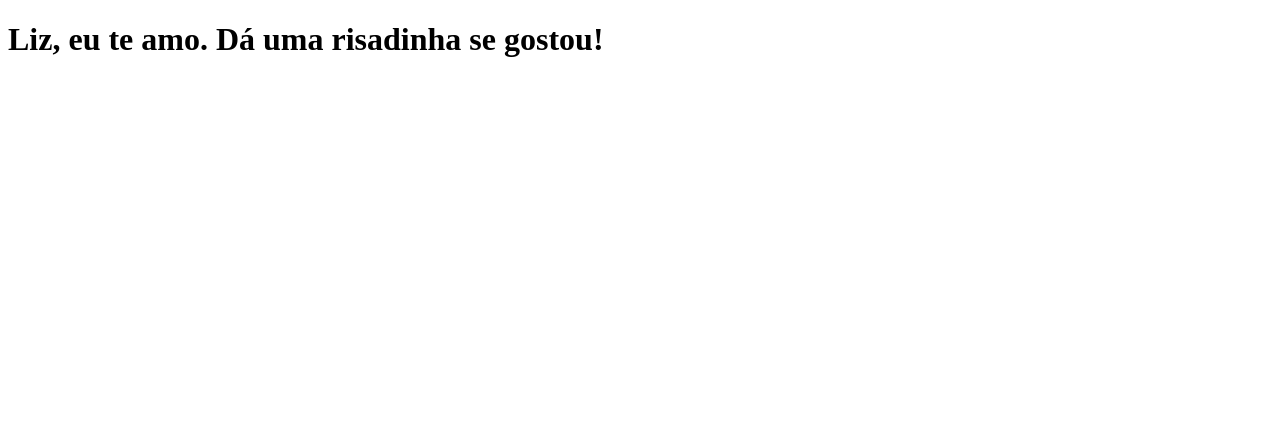
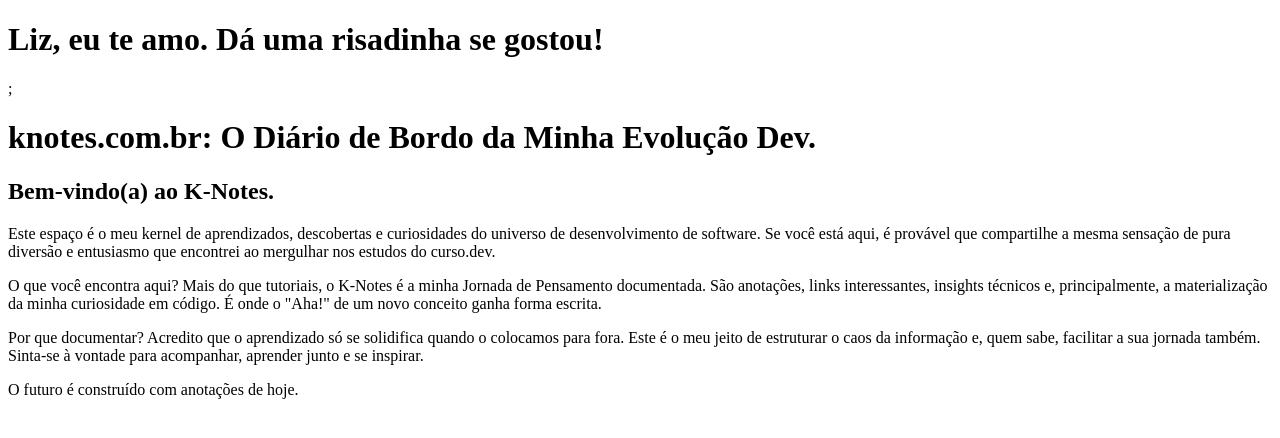
Before and after one commit to karineferreiradeoliveira/clone-tabnews, a Next.js app: page / in a window 1280 px wide. Shown: the top 438 px of the page. Built offline with nearby package versions, Linux system fonts and the light colour scheme.

Commit message:
Adicionando contexto página em contrução

```diff
--- a/pages/index.js
+++ b/pages/index.js
@@ -1,8 +1,32 @@
 function Home() {
-  return <h1> Liz, eu te amo. Dá uma risadinha se gostou!</h1>;
+  return (
+    <>
+      <h1> Liz, eu te amo. Dá uma risadinha se gostou!</h1>;
+      <h1>knotes.com.br: O Diário de Bordo da Minha Evolução Dev.</h1>
+      <h2>Bem-vindo(a) ao K-Notes.</h2>
+      <p>
+        Este espaço é o meu kernel de aprendizados, descobertas e curiosidades
+        do universo de desenvolvimento de software. Se você está aqui, é
+        provável que compartilhe a mesma sensação de pura diversão e entusiasmo
+        que encontrei ao mergulhar nos estudos do curso.dev.{" "}
+        <p>
+          O que você encontra aqui? Mais do que tutoriais, o K-Notes é a minha
+          Jornada de Pensamento documentada. São anotações, links interessantes,
+          insights técnicos e, principalmente, a materialização da minha
+          curiosidade em código. É onde o "Aha!" de um novo conceito ganha forma
+          escrita.
+        </p>{" "}
+        <p>
+          {" "}
+          Por que documentar? Acredito que o aprendizado só se solidifica quando
+          o colocamos para fora. Este é o meu jeito de estruturar o caos da
+          informação e, quem sabe, facilitar a sua jornada também. Sinta-se à
+          vontade para acompanhar, aprender junto e se inspirar.{" "}
+        </p>
+        <p>O futuro é construído com anotações de hoje.</p>
+      </p>
+    </>
+  );
 }
 
-function teste() {
-  console.log("eeiiiii");
-}
 export default Home;
```
